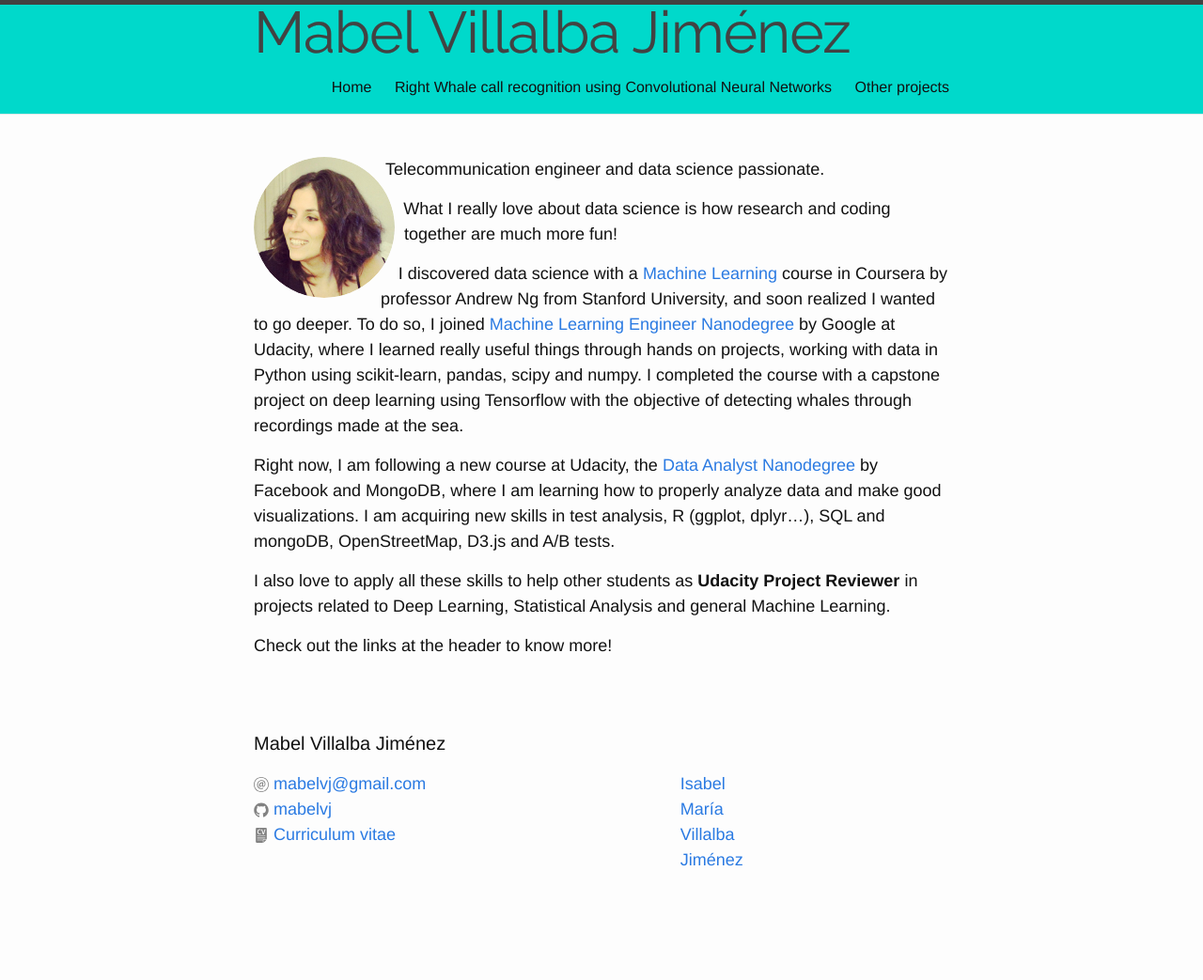
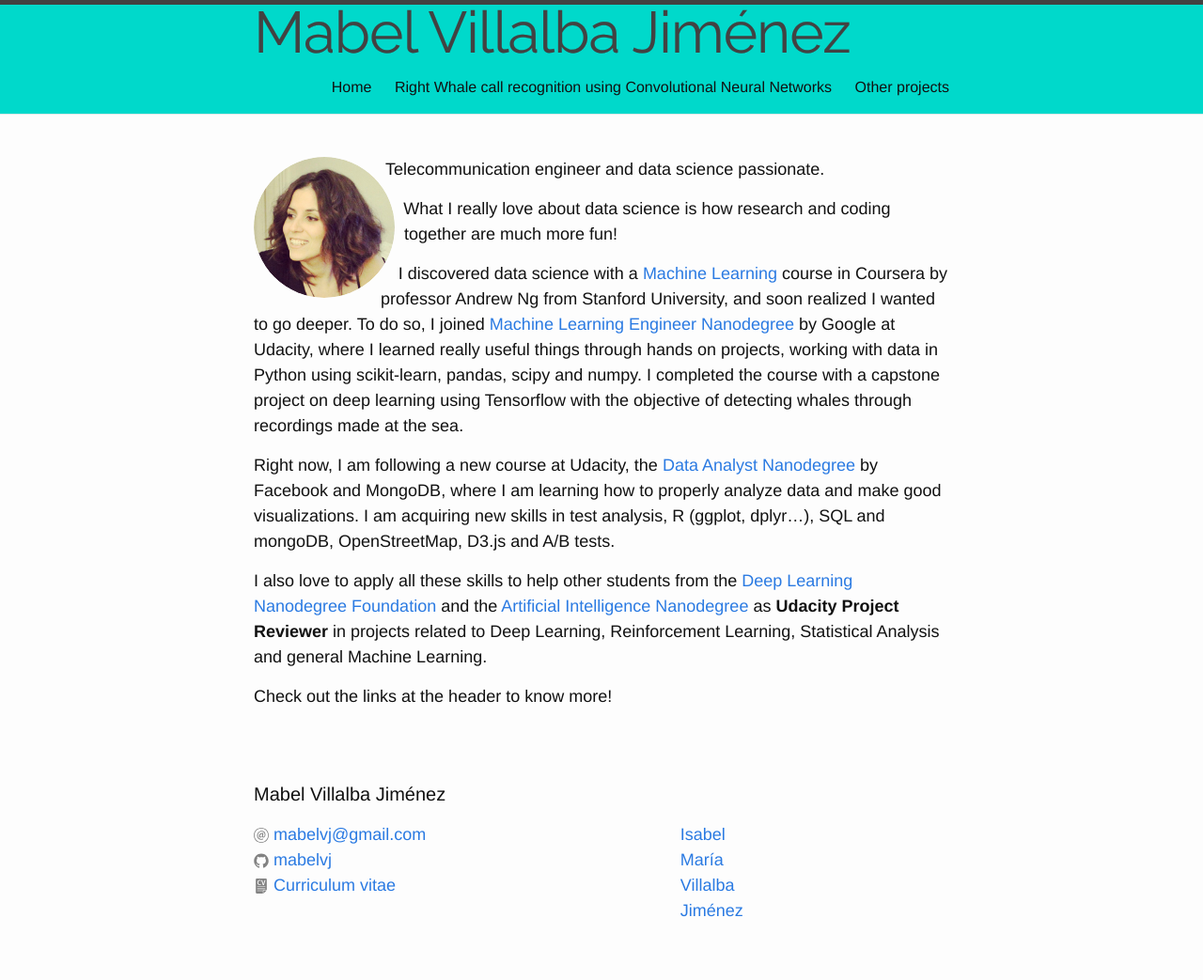
Before and after one commit to mabelvj/mabelvj.github.io, a Jekyll site: the page built from index.md, in a window 1280 px wide. Shown: the whole page at 94% size. Built offline with Jekyll 4.4.1, drawn with Linux system fonts in a browser that asks for light colours; some web fonts are replaced; comment, search, counter and statistics services are not loaded; before the commit the page ends 989 px from its top, so only the background shows below that.

Commit message:
updated home

```diff
--- a/index.md
+++ b/index.md
@@ -38,7 +38,7 @@ I discovered data science with a [Machine Learning](https://www.coursera.org/lea
 Right now, I am following a new course at Udacity, the [Data Analyst Nanodegree](https://www.udacity.com/course/data-analyst-nanodegree--nd002) by Facebook and MongoDB, where I am learning how to properly analyze data and make good visualizations. I am acquiring new skills in test analysis, R (ggplot, dplyr...), SQL and mongoDB, OpenStreetMap, D3.js and A/B tests.
 
 
-I also love to apply all these skills to help other students as **Udacity Project Reviewer** in projects related to Deep Learning, Statistical Analysis and general Machine Learning.
+I also love to apply all these skills to help other students from the [Deep Learning Nanodegree Foundation](https://www.udacity.com/course/deep-learning-nanodegree-foundation--nd101) and the [Artificial Intelligence Nanodegree](https://www.udacity.com/course/artificial-intelligence-nanodegree--nd889) as **Udacity Project Reviewer** in projects related to Deep Learning, Reinforcement Learning, Statistical Analysis and general Machine Learning.
 
 
 Check out the links at the header to know more!
```
